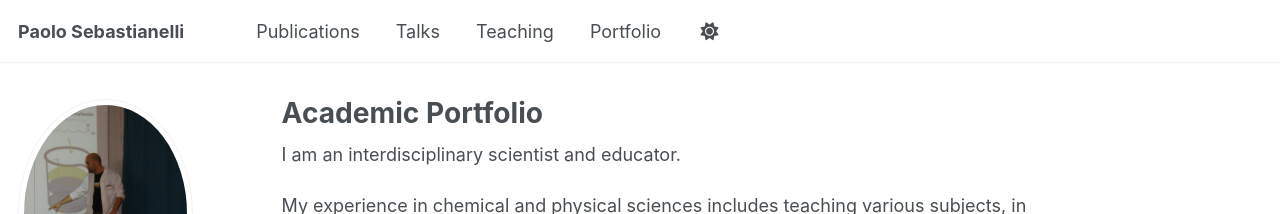
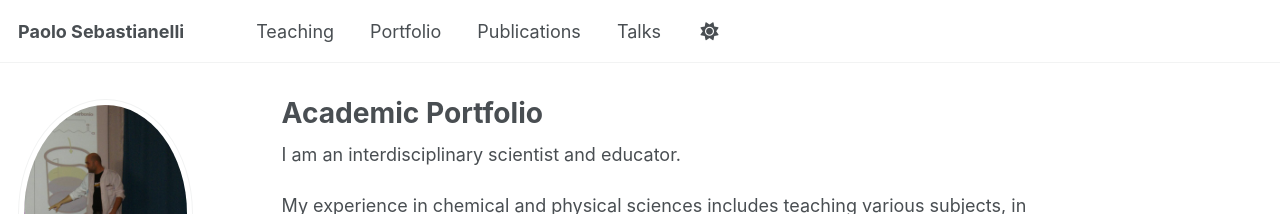
Before and after one commit to PaoloSebas/PaoloSebas.github.io, a Jekyll site: the page built from _pages/about.md, in a window 1280 px wide. Shown: the top 214 px of the page. Built offline with Jekyll 4.4.1, drawn with Linux system fonts in a browser that asks for light colours; some web fonts are replaced; a script that is not in the unit is left out; part of the change alters nothing that is shown.

```diff
--- a/_data/navigation.yml
+++ b/_data/navigation.yml
@@ -8,17 +8,18 @@
 #      Markdown formatted page while the second is generated using JSON.
 
 main:
-  - title: "Publications"
-    url: /publications/
-
-  - title: "Talks"
-    url: /talks/
 
   - title: "Teaching"
     url: /teaching/
 
   - title: "Portfolio"
     url: /portfolio/
+
+  - title: "Publications"
+    url: /publications/
+
+  - title: "Talks"
+    url: /talks/
 
   #- title: "Blog Posts"
   #  url: /year-archive/
```
